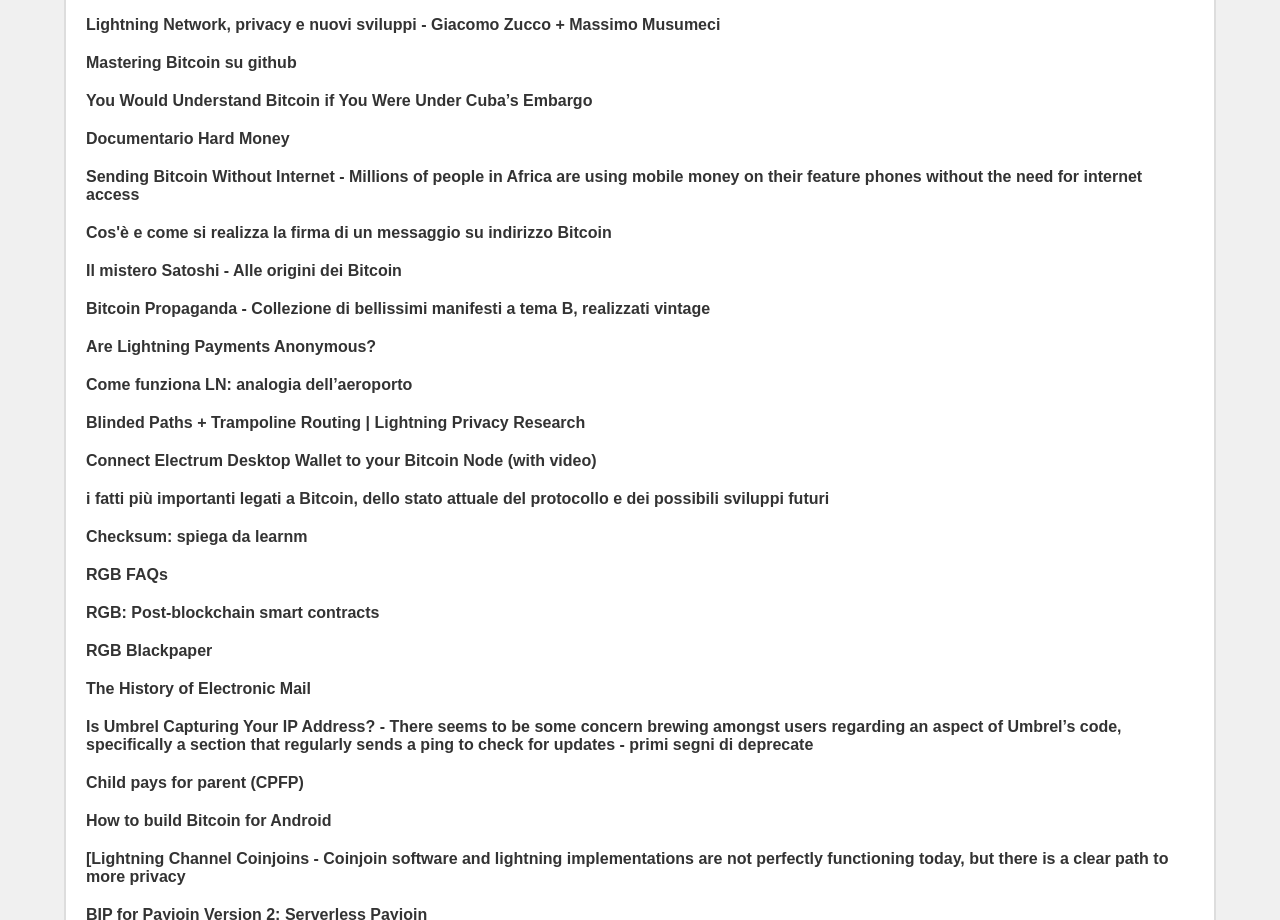
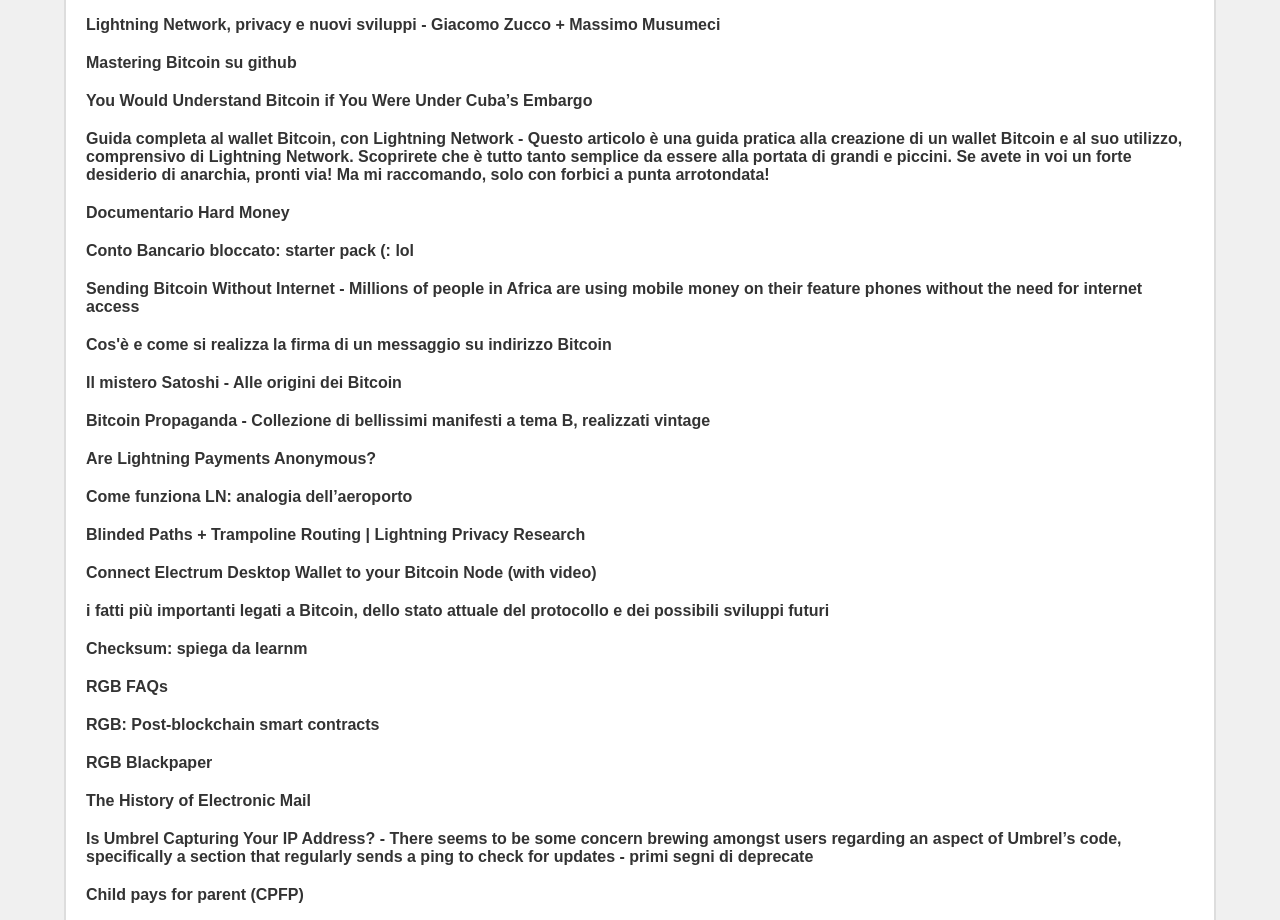
Before and after one commit to f205sats/linkz, a plain HTML site: page bitcoin.html in a window 1280 px wide. Shown: the part 1620-2540 px from the top of the page. Drawn offline with Linux system fonts and the light colour scheme.

Commit message:
Update bitcoin.html

```diff
--- a/bitcoin.html
+++ b/bitcoin.html
@@ -105,7 +105,9 @@
                 <li><a href="https://www.youtube.com/watch?v=_RWzsZ5sKs4">Lightning Network, privacy e nuovi sviluppi - Giacomo Zucco + Massimo Musumeci</a></li>
                 <li><a href="https://github.com/bitcoinbook/bitcoinbook/tree/develop">Mastering Bitcoin su github</a></li>
                 <li><a href="https://archive.ph/axW4v#selection-2379.0-2379.61">You Would Understand Bitcoin if You Were Under Cuba’s Embargo</a></li>
+                <li><a href="https://www.albertodeluigi.com/2020/12/13/wallet_lightning_network/">Guida completa al wallet Bitcoin, con Lightning Network - Questo articolo è una guida pratica alla creazione di un wallet Bitcoin e al suo utilizzo, comprensivo di Lightning Network. Scoprirete che è tutto tanto semplice da essere alla portata di grandi e piccini. Se avete in voi un forte desiderio di anarchia, pronti via! Ma mi raccomando, solo con forbici a punta arrotondata!</a></li>
                 <li><a href="https://www.hardmoneyfilm.com/">Documentario Hard Money</a></li>
+                <li><a href="https://bankaccountfrozen.com/">Conto Bancario bloccato: starter pack (: lol</a></li>
                 <li><a href="https://anitaposch.com/bitcoin-works-without-internet">Sending Bitcoin Without Internet - Millions of people in Africa are using mobile money on their feature phones without the need for internet access</a></li>
                 <li><a href="https://www.youtube.com/watch?v=s9ZdN4X1w34">Cos'è e come si realizza la firma di un messaggio su indirizzo Bitcoin</a></li>
                 <li><a href="https://www.arte.tv/it/videos/097372-001-A/la-crittografia-1-6">Il mistero Satoshi - Alle origini dei Bitcoin</a></li>
```
